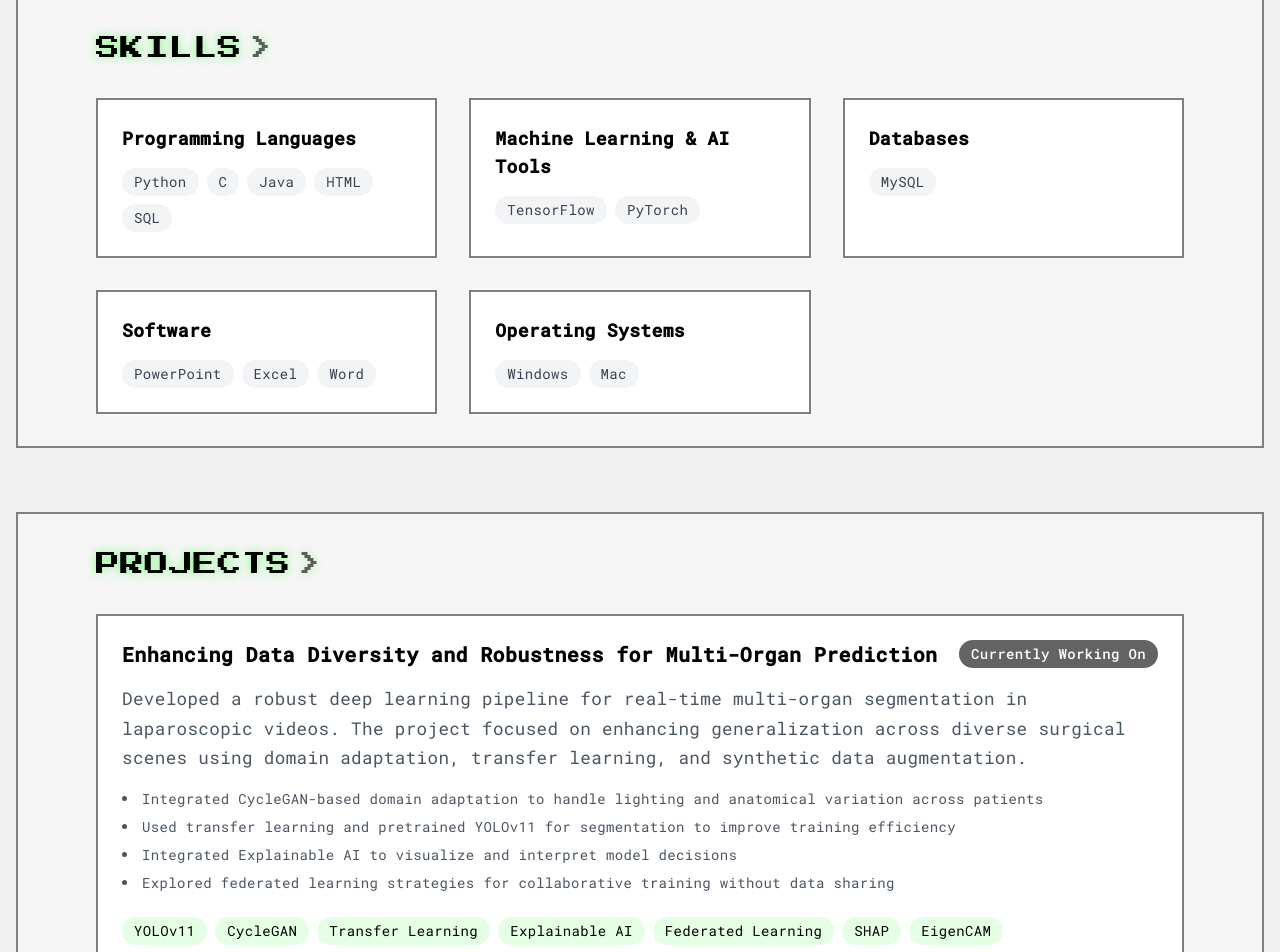
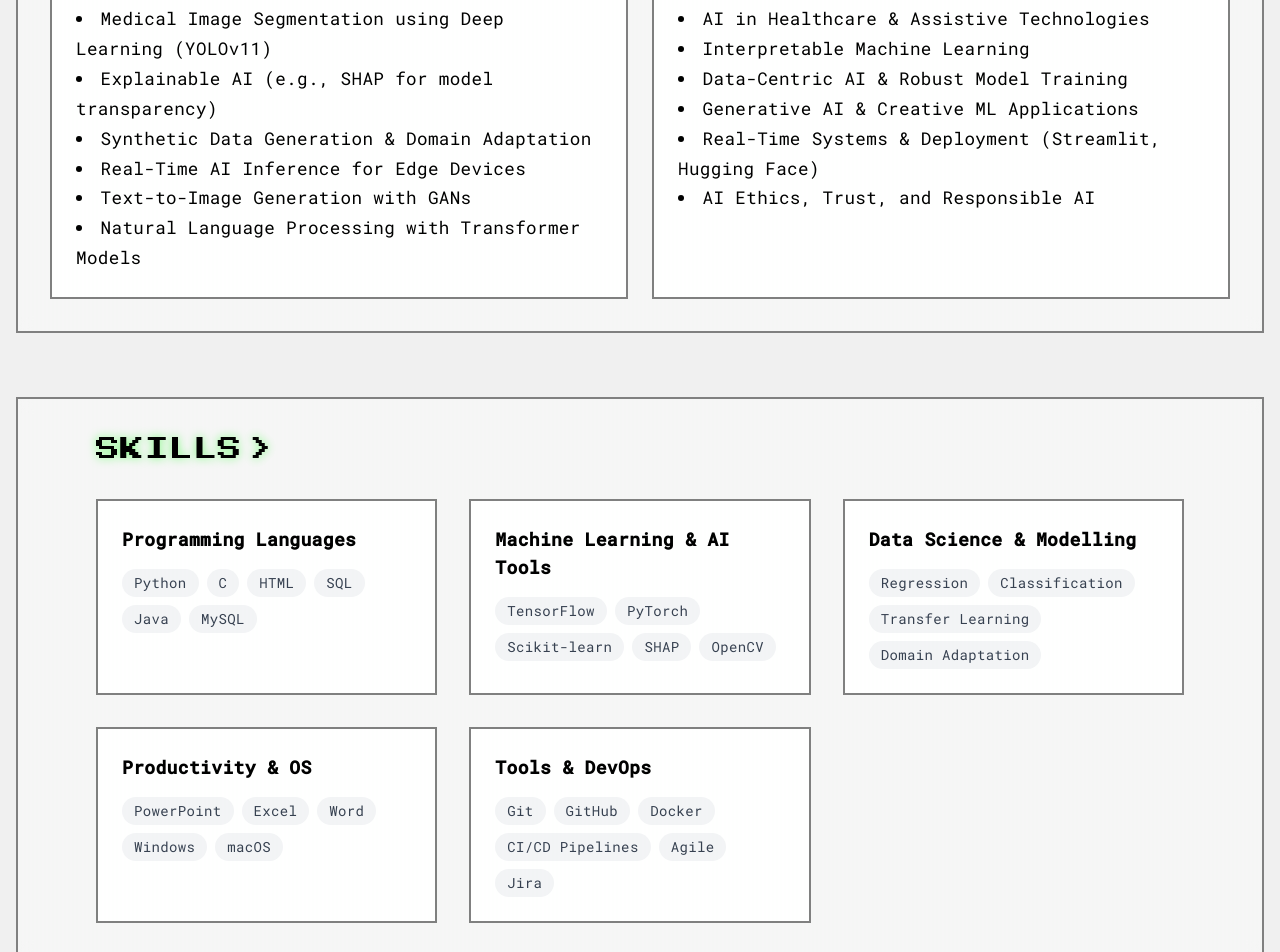
Before and after one commit to KarthikReddyPanyala/portfolio, a Next.js app: page / in a window 1280 px wide. Shown: the part 1540-2492 px from the top of the page. Built offline with nearby package versions, Linux system fonts and the light colour scheme.

Commit message:
Update portfolio content and configuration

```diff
--- a/components/About.tsx
+++ b/components/About.tsx
@@ -12,10 +12,9 @@ const About = () => {
     >
       <h2 className="text-3xl font-bold mb-4 section-heading">About Me</h2>
       <p className="text-lg mb-6">
-        I am a dedicated AI researcher with a focus on Medical Image Segmentation and Explainable AI.
-        My research aims to make AI systems in healthcare more accurate, interpretable, and trustworthy.
-        I combine deep learning techniques with explainable AI methods to develop solutions that not only
-        perform well but also provide clear insights into their decision-making process.
+        Hi, I'm Karthik — a passionate AI graduate student with a love for building intelligent systems that actually make a difference. My journey has taken me through a variety of hands-on projects, from segmenting organs in real surgical videos using YOLOv11 to detecting fake news and summarizing live news feeds with NLP models.<br /><br />
+        What drives me is the intersection of deep learning, real-world applications, and explainability. Whether it's developing SHAP-based interpretable models for mushroom classification, enhancing surgical segmentation with synthetic data, or using GANs to bring text descriptions to life as images — I enjoy solving problems that are both technical and meaningful.<br /><br />
+        I'm especially interested in healthcare AI, model transparency, and data-centric solutions. I strive to build AI systems that are not only fast and accurate, but also interpretable and robust across diverse scenarios.
       </p>
       <div className="grid grid-cols-1 md:grid-cols-2 gap-6">
         <motion.div
@@ -25,10 +24,12 @@ const About = () => {
         >
           <h3 className="text-xl font-bold mb-2">Research Focus</h3>
           <ul className="list-disc list-inside text-secondary">
-            <li>Medical Image Analysis</li>
-            <li>Explainable AI Methods</li>
-            <li>Deep Learning in Healthcare</li>
-            <li>Computer Vision</li>
+            <li>Medical Image Segmentation using Deep Learning (YOLOv11)</li>
+            <li>Explainable AI (e.g., SHAP for model transparency)</li>
+            <li>Synthetic Data Generation & Domain Adaptation</li>
+            <li>Real-Time AI Inference for Edge Devices</li>
+            <li>Text-to-Image Generation with GANs</li>
+            <li>Natural Language Processing with Transformer Models</li>
           </ul>
         </motion.div>
         <motion.div
@@ -38,10 +39,12 @@ const About = () => {
         >
           <h3 className="text-xl font-bold mb-2">Interests</h3>
           <ul className="list-disc list-inside text-secondary">
-            <li>AI in Healthcare</li>
-            <li>Model Interpretability</li>
-            <li>Medical Imaging</li>
-            <li>Research Publications</li>
+            <li>AI in Healthcare & Assistive Technologies</li>
+            <li>Interpretable Machine Learning</li>
+            <li>Data-Centric AI & Robust Model Training</li>
+            <li>Generative AI & Creative ML Applications</li>
+            <li>Real-Time Systems & Deployment (Streamlit, Hugging Face)</li>
+            <li>AI Ethics, Trust, and Responsible AI</li>
           </ul>
         </motion.div>
       </div>
--- a/components/Education.tsx
+++ b/components/Education.tsx
@@ -3,10 +3,10 @@ import { motion } from 'framer-motion'
 const Education = () => {
   const education = [
     {
-      school: "Saint Louis University School of Science and Engineering",
-      location: "St. Louis, MO",
-      degree: "Masters in Artificial Intelligence",
-      period: "Expected May 2025",
+      school: "Saint Louis University",
+      location: "MO",
+      degree: "Master of Science in Artificial Intelligence",
+      period: "2023-2025",
       current: true
     },
     {
@@ -49,11 +49,7 @@ const Education = () => {
                   )}
                 </div>
                 <div className="md:self-start">
-                  <span className={`inline-block px-4 py-1 rounded-sm text-sm ${
-                    edu.current
-                      ? 'bg-transparent text-text-light dark:bg-black dark:text-text-dark'
-                      : 'bg-gray-700/20 text-text-light dark:bg-[#1a1a1a] dark:text-primary-400'
-                  }`}>
+                  <span className="inline-block px-4 py-1 rounded-sm text-sm bg-gray-700/20 text-text-light dark:bg-[#1a1a1a] dark:text-primary-400">
                     {edu.period}
                   </span>
                 </div>
--- a/components/Experience.tsx
+++ b/components/Experience.tsx
@@ -2,15 +2,27 @@ import { motion } from 'framer-motion'
 
 const Experience = () => {
   const experiences = [
+    {
+      title: "Team Lead, AI Capstone Project",
+      company: "Saint Louis University",
+      period: "Jan 2025 – May 2025",
+      type: "Hybrid",
+      responsibilities: [
+        "Spearheaded development of YOLOv11 pipeline segmentation using 8000+ real laparoscopic frames",
+        "Executed underperforming-class duplication, targeted augmentation, and better contour extraction to improve mask quality",
+        "Integrated pseudo-labeling of synthetic frames using a trained YOLOv11 model, merging real and synthetic annotations for robust training",
+        "Achieved reliable per-class segmentation accuracy with validation mAP50-95 ≥ 0.73 and sub-20 ms inference speed"
+      ]
+    },
     {
       title: "Team Lead, Social Media Analyst",
       company: "Excelerate Internship",
       period: "Jun 2023 – Jul 2023",
       type: "Remote",
       responsibilities: [
-        "Lead a Team in social media analysis and digital marketing strategies",
-        "Implemented market research and analyzed engagement trends",
-        "Implemented content strategies that improved audience reach and interaction"
+        "Directed a 5-member team to analyze 1,000+ social media posts and trends across 4 platforms using trend analysis tools",
+        "Boosted engagement by 20% and reach by 25% with optimized content strategies",
+        "Generated 3 strategic reports with actionable insights to refine digital outreach campaigns"
       ]
     },
     {
@@ -19,8 +31,9 @@ const Experience = () => {
       period: "Jul 2023 - Aug 2023",
       type: "Remote",
       responsibilities: [
-        "Lead a 5-member team to apply data visualization techniques to analyze business insights, improving analysis efficiency",
-        "Designed effective and engaging data presentation using best practices"
+        "Led visual analysis of 7,000+ business records using data storytelling and interactive dashboards",
+        "Reduced reporting time by 36% by creating automated visualizations",
+        "Designed 2 dashboards using the best practices in user-centric data presentation"
       ]
     }
   ]
--- a/components/Hero.tsx
+++ b/components/Hero.tsx
@@ -15,7 +15,7 @@ const Hero = () => {
             transition={{ duration: 0.8 }}
             className="relative w-80 h-80 sm:w-96 sm:h-96 rounded-full overflow-hidden border-4 border-[color:var(--primary)] shadow-xl"
             style={{
-              backgroundImage: 'url("/portfolio/profile.jpg")',
+              backgroundImage: 'url("/profile.jpg")',
               backgroundSize: 'cover',
               backgroundPosition: 'center'
             }}
@@ -34,12 +34,12 @@ const Hero = () => {
               Hi, I'm Karthik Panyala
             </h1>
             <h2 className="text-2xl sm:text-3xl font-bold">
-              <span className="font-['Press_Start_2P'] tracking-wider text-[color:var(--text)]">AI & ML</span>
+              <span className="font-['Press_Start_2P'] tracking-wider text-[color:var(--text)]">AI Graduate Student</span>
               <br />
-              <span className="font-['Press_Start_2P'] tracking-wider text-[color:var(--text)]">Graduate Student</span>
+              <span className="font-['Press_Start_2P'] tracking-wider text-[color:var(--text)]">Machine Learning Engineer</span>
             </h2>
             <p className="text-lg sm:text-xl max-w-2xl mx-auto text-[color:var(--text-description)]">
-              Graduate student in Artificial Intelligence with a deep interest in machine learning, deep learning, and data-driven solutions. Passionate about creating meaningful impact through AI.
+              AI graduate student with hands-on experience in machine learning, deep learning, and data-driven solutions, building scalable models using modern frameworks like PyTorch and TensorFlow.
             </p>
             <div className="flex flex-col sm:flex-row gap-4 justify-center pt-4">
               <a href="#projects" className="px-6 py-3 bg-transparent border-2 border-[color:var(--primary)] text-[color:var(--text)] hover:bg-[color:var(--primary)] hover:text-[color:var(--background)] font-['Press_Start_2P'] text-sm tracking-wider transform transition-all duration-300 hover:scale-105">
--- a/components/ProjectsSection.tsx
+++ b/components/ProjectsSection.tsx
@@ -3,53 +3,57 @@ import { motion } from 'framer-motion'
 const ProjectsSection = () => {
   const projects = [
     {
-      title: "Enhancing Data Diversity and Robustness for Multi-Organ Prediction",
-      description: "Developed a robust deep learning pipeline for real-time multi-organ segmentation in laparoscopic videos. The project focused on enhancing generalization across diverse surgical scenes using domain adaptation, transfer learning, and synthetic data augmentation.",
-      techStack: [
-        "YOLOv11",
-        "CycleGAN",
-        "Transfer Learning",
-        "Explainable AI",
-        "Federated Learning",
-        "SHAP",
-        "EigenCAM",
-        "Medical Imaging",
-        "Python",
-        "PyTorch"
-      ],
+      title: "Enhancing Data Diversity and Robustness for DaVinci-Generated Videos",
+      description: "Developed and trained a YOLO v11 model on real surgical video data for organ segmentation, focusing on improving model performance and inference speed.",
+      techStack: ["YOLOv11", "Computer Vision", "Deep Learning", "Python", "PyTorch"],
       highlights: [
-        "Integrated CycleGAN-based domain adaptation to handle lighting and anatomical variation across patients",
-        "Used transfer learning and pretrained YOLOv11 for segmentation to improve training efficiency",
-        "Integrated Explainable AI to visualize and interpret model decisions",
-        "Explored federated learning strategies for collaborative training without data sharing"
-      ],
-      current: true
+        "Developed and trained a YOLO v11 model on real surgical video data for organ segmentation",
+        "Evaluated performance on object detection tasks and attained an inference speed of ≤ 20 ms/frame",
+        "Conducted object detection evaluations and analyzed model performance on unseen videos"
+      ]
+    },
+    {
+      title: "AI News Summarizer Bot",
+      description: "Created an AI-powered bot that fetches and summarizes news articles using advanced natural language processing techniques.",
+      techStack: ["Python", "NLP", "T5", "RSS", "Web Scraping"],
+      highlights: [
+        "Created an AI-powered bot that fetches live BBC RSS feeds and summarizes articles using a pretrained T5-samll model",
+        "Offers category section, live scraping and on-the-fly summarization"
+      ]
+    },
+    {
+      title: "Explainable AI for Mushroom Classification",
+      description: "Built a SHAP-explained Random Forest model for mushroom classification with high accuracy and interpretability.",
+      techStack: ["Python", "SHAP", "Random Forest", "Machine Learning", "UCI Dataset"],
+      highlights: [
+        "Built a SHAP-explained Random Forest model using UCI mushrooms dataset with 22 features",
+        "Achieved 98% training Accuracy and 96% test accuracy with 0.3% and 0.4% loss respectively"
+      ]
+    },
+    {
+      title: "Fake News Detection with SHAP Explainability",
+      description: "Developed a logistic regression model with TF-IDF vectorization to classify articles as real or fake, with explainable AI features.",
+      techStack: ["Python", "Logistic Regression", "TF-IDF", "SHAP", "Streamlit"],
+      highlights: [
+        "Developed a logistic regression model with TF-IDF vectorization to classify articles as real or fake",
+        "Deployed using a Streamlit Interface for real-time user interaction"
+      ]
     },
     {
       title: "A Realistic Image Generation of Face from Text Description",
-      description: "Developed a GAN to generate realistic human faces based on text description. Used Python, TensorFlow and GAN architecture to create a model that can generate faces from textual inputs.",
+      description: "Engineered a GAN pipeline to generate photorealistic human faces from text descriptions using advanced deep learning techniques.",
       techStack: ["Python", "TensorFlow", "GAN", "Deep Learning", "Computer Vision"],
       highlights: [
-        "Developed a GAN to generate realistic human faces based on text description",
-        "Used Python, TensorFlow and GAN architecture"
+        "Engineered a GAN pipeline using TensorFlow to generate photorealistic human faces from text description",
+        "Applied Python, TensorFlow and GAN architecture"
       ]
     },
     {
       title: "Fall Detection of Elderly People using Machine Learning",
-      description: "Designed and implemented a machine learning model to detect falls in elderly individuals using sensor data, creating a real-time monitoring system for enhanced safety.",
-      techStack: ["Python", "Machine Learning", "Sensor Data", "Real-time Processing"],
+      description: "Built and deployed a sensor-based data fall detection system for elderly people using supervised learning techniques.",
+      techStack: ["Python", "Machine Learning", "Sensor Data", "Supervised Learning"],
       highlights: [
-        "Designed an ML model to detect falls in elderly individuals using sensor data",
-        "Implemented real-time monitoring system"
-      ]
-    },
-    {
-      title: "Vehicle Parking Management System",
-      description: "Developed a web-based system for automated allocation and fine enforcement in parking management, streamlining the parking process and improving efficiency.",
-      techStack: ["Web Development", "Python", "Database", "Automation"],
-      highlights: [
-        "Developed a web-based system for automated allocation",
-        "Implemented fine enforcement functionality"
+        "Built and deployed a sensor-based data fall detection system for elderly people using supervised learning"
       ]
     },
     {
@@ -57,8 +61,16 @@ const ProjectsSection = () => {
       description: "Created an ML regression model to predict California housing prices using various machine learning tools and libraries.",
       techStack: ["Python", "Scikit-learn", "OpenCV", "Hugging Face", "Machine Learning"],
       highlights: [
-        "Created an ML regression model to predict California housing prices",
-        "Trained on California housing dataset using Python, Scikit-learn, OpenCV"
+        "Created an ML regression model to predict California housing prices and deployed it on Hugging Face",
+        "Trained on California housing dataset using Python, Scikit-learn, OpenCV, Hugging Face"
+      ]
+    },
+    {
+      title: "Warfarin Dosage Prediction",
+      description: "Developed a machine learning model to predict optimal warfarin dosage using anonymized patient records.",
+      techStack: ["Python", "Machine Learning", "Healthcare", "Data Analysis"],
+      highlights: [
+        "Trained a model to predict optimal warfarin dosage using anonymized patient records"
       ]
     }
   ]
@@ -91,11 +103,6 @@ const ProjectsSection = () => {
                   <h3 className="text-xl font-bold text-text-light dark:text-text-dark">
                     {project.title}
                   </h3>
-                  {project.current && (
-                    <span className="px-3 py-1 bg-black dark:bg-primary-500 text-white dark:text-black rounded-full text-sm font-medium animate-pulse">
-                      Currently Working On
-                    </span>
-                  )}
                 </div>
                 <p className="text-gray-600 dark:text-primary-400">
                   {project.description}
--- a/components/Skills.tsx
+++ b/components/Skills.tsx
@@ -6,23 +6,23 @@ const Skills = () => {
   const skillCategories = [
     {
       title: "Programming Languages",
-      skills: ["Python", "C", "Java", "HTML", "SQL"]
+      skills: ["Python", "C", "HTML", "SQL", "Java", "MySQL"]
     },
     {
       title: "Machine Learning & AI Tools",
-      skills: ["TensorFlow", "PyTorch"]
+      skills: ["TensorFlow", "PyTorch", "Scikit-learn", "SHAP", "OpenCV"]
     },
     {
-      title: "Databases",
-      skills: ["MySQL"]
+      title: "Data Science & Modelling",
+      skills: ["Regression", "Classification", "Transfer Learning", "Domain Adaptation"]
     },
     {
-      title: "Software",
-      skills: ["PowerPoint", "Excel", "Word"]
+      title: "Productivity & OS",
+      skills: ["PowerPoint", "Excel", "Word", "Windows", "macOS"]
     },
     {
-      title: "Operating Systems",
-      skills: ["Windows", "Mac"]
+      title: "Tools & DevOps",
+      skills: ["Git", "GitHub", "Docker", "CI/CD Pipelines", "Agile", "Jira"]
     }
   ]
 
--- a/next.config.js
+++ b/next.config.js
@@ -1,8 +1,8 @@
 /** @type {import('next').NextConfig} */
 const nextConfig = {
   output: 'export',
-  basePath: '/portfolio',
-  assetPrefix: '/portfolio/',
+  basePath: process.env.NODE_ENV === 'production' ? '/portfolio' : '',
+  assetPrefix: process.env.NODE_ENV === 'production' ? '/portfolio/' : '',
   images: {
     unoptimized: true
   }
```
